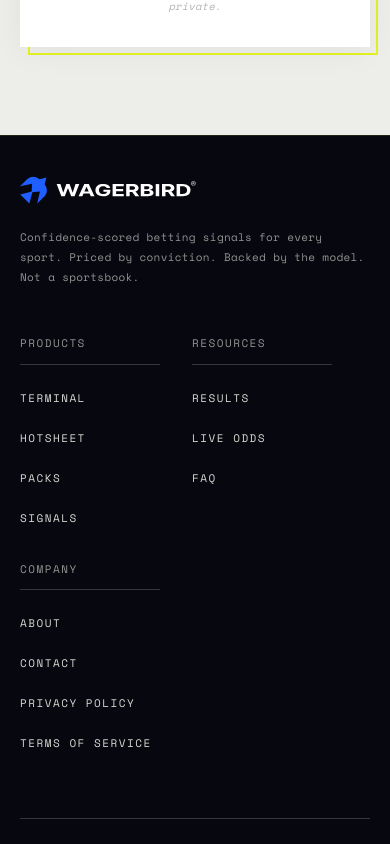
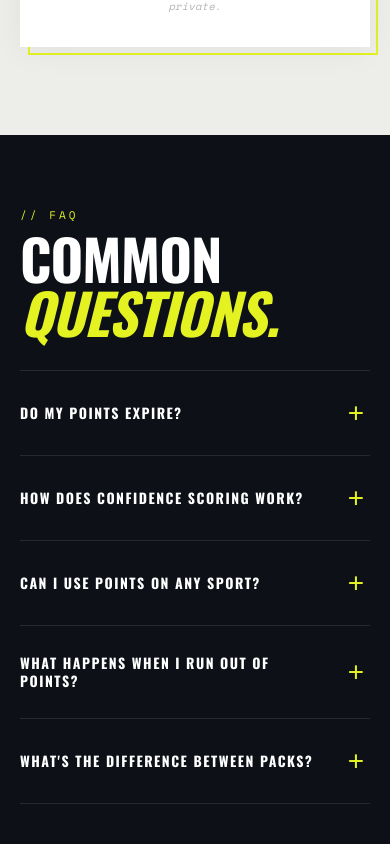
Before and after one commit to kendevops/wagerbird-app, a Next.js app: page / in a window 390 px wide. Shown: the part 6700-7544 px from the top of the page. Built offline with nearby package versions, Linux system fonts and the light colour scheme; a web font is replaced by a local one.

Commit message:
Add FAQ component with expandable items and smooth animations

```diff
--- a/app/globals.css
+++ b/app/globals.css
@@ -882,6 +882,142 @@ body {
   }
 }
 
+/* ─── FAQ Section ─────────────────────────────────── */
+.faq-section {
+  background: #0D1117;
+  padding: 96px 0 112px;
+}
+
+.faq-container {
+  max-width: 900px;
+  margin: 0 auto;
+  padding: 0 64px;
+  display: flex;
+  flex-direction: column;
+  gap: 56px;
+}
+
+@media (max-width: 768px) {
+  .faq-container {
+    padding: 0 32px;
+    gap: 40px;
+  }
+}
+
+@media (max-width: 480px) {
+  .faq-section {
+    padding: 72px 0 88px;
+  }
+  .faq-container {
+    padding: 0 20px;
+    gap: 32px;
+  }
+}
+
+/* Header */
+.faq-header {
+  display: flex;
+  flex-direction: column;
+  gap: 8px;
+}
+
+.faq-label {
+  font-family: var(--font-space-mono), monospace;
+  font-size: 11px;
+  font-weight: 400;
+  letter-spacing: 3px;
+  text-transform: uppercase;
+  color: var(--color-yellow);
+}
+
+.faq-heading {
+  font-family: var(--font-oswald), sans-serif;
+  font-size: clamp(56px, 9vw, 100px);
+  font-weight: 700;
+  line-height: 0.95;
+  text-transform: uppercase;
+  color: #fff;
+  margin: 0;
+  letter-spacing: -1px;
+}
+
+.faq-heading-accent {
+  font-style: italic;
+  color: var(--color-yellow);
+}
+
+/* FAQ List */
+.faq-list {
+  display: flex;
+  flex-direction: column;
+}
+
+/* FAQ Item */
+.faq-item {
+  border-top: 1px solid rgba(255, 255, 255, 0.1);
+}
+
+.faq-item:last-child {
+  border-bottom: 1px solid rgba(255, 255, 255, 0.1);
+}
+
+.faq-item-trigger {
+  width: 100%;
+  display: flex;
+  align-items: center;
+  justify-content: space-between;
+  gap: 24px;
+  padding: 28px 0;
+  background: none;
+  border: none;
+  cursor: pointer;
+  text-align: left;
+}
+
+.faq-item-question {
+  font-family: var(--font-oswald), sans-serif;
+  font-size: clamp(14px, 2vw, 17px);
+  font-weight: 700;
+  text-transform: uppercase;
+  letter-spacing: 1.5px;
+  color: #fff;
+  line-height: 1.3;
+  transition: color 0.18s;
+}
+
+.faq-item--open .faq-item-question {
+  color: var(--color-yellow);
+}
+
+.faq-item-icon {
+  display: flex;
+  align-items: center;
+  justify-content: center;
+  flex-shrink: 0;
+  font-size: 28px;
+  font-weight: 300;
+  line-height: 1;
+  color: var(--color-yellow);
+  width: 28px;
+  height: 28px;
+}
+
+/* Expanded answer */
+.faq-item-body {
+  overflow: hidden;
+}
+
+.faq-item-answer {
+  font-family: var(--font-space-mono), monospace;
+  font-size: 13px;
+  font-weight: 400;
+  line-height: 1.9;
+  color: rgba(240, 240, 232, 0.5);
+  margin: 0;
+  padding: 0 48px 28px 0;
+  max-width: 680px;
+}
+
 /* ─── Email Capture Section ───────────────────────── */
 .email-capture-section {
   background: #EDEEE9;
--- a/app/page.tsx
+++ b/app/page.tsx
@@ -5,6 +5,7 @@ import Packs from "@/components/Packs";
 import HowItWorks from "@/components/HowItWorks";
 import Hotsheet from "@/components/Hotsheet";
 import EmailCapture from "@/components/EmailCapture";
+import Faq from "@/components/Faq";
 
 export default function Home() {
   return (
@@ -16,6 +17,7 @@ export default function Home() {
       <HowItWorks />
       <Hotsheet />
       <EmailCapture />
+      <Faq />
     </main>
   );
 }
--- /dev/null
+++ b/components/Faq.tsx
@@ -0,0 +1,52 @@
+import FaqItem from "./FaqItem";
+
+const faqs = [
+  {
+    question: "Do my points expire?",
+    answer:
+      "No — your WagerBird points never expire. Once you earn or purchase points, they stay in your account until you use them. You can hold onto them for any upcoming game or season without worry.",
+  },
+  {
+    question: "How does confidence scoring work?",
+    answer:
+      "Each signal is scored from 1–100 based on our model's certainty. A score above 85 means the model has very strong conviction in that pick — it accounts for line movement, historical matchup data, and current form. Lower scores don't mean skip, they just mean bet smaller.",
+  },
+  {
+    question: "Can I use points on any sport?",
+    answer:
+      "Yes. Points work across all sports we cover — NFL, NBA, MLB, NHL, and more. There's no sport-specific point pool. Whatever's in your account is available for any signal you unlock.",
+  },
+  {
+    question: "What happens when I run out of points?",
+    answer:
+      "You can top up anytime by purchasing a new pack. If you run out mid-day, free daily signals are always available at no cost. You'll never be completely locked out — we always surface a few high-confidence picks for free members.",
+  },
+  {
+    question: "What's the difference between packs?",
+    answer:
+      "Packs vary by point volume and unlock level. Starter packs give you enough to try a handful of premium picks. Pro packs unlock the full signal feed with priority access to high-confidence plays. The Hotsheet subscription is separate — it delivers picks directly to your phone every morning before game time.",
+  },
+];
+
+export default function Faq() {
+  return (
+    <section className="faq-section">
+      <div className="faq-container">
+        <div className="faq-header">
+          <span className="faq-label">// FAQ</span>
+          <h2 className="faq-heading">
+            Common
+            <br />
+            <em className="faq-heading-accent">Questions.</em>
+          </h2>
+        </div>
+
+        <div className="faq-list">
+          {faqs.map((item) => (
+            <FaqItem key={item.question} question={item.question} answer={item.answer} />
+          ))}
+        </div>
+      </div>
+    </section>
+  );
+}
--- /dev/null
+++ b/components/FaqItem.tsx
@@ -0,0 +1,48 @@
+"use client";
+
+import { useState } from "react";
+import { motion, AnimatePresence } from "framer-motion";
+
+interface FaqItemProps {
+  question: string;
+  answer: string;
+}
+
+export default function FaqItem({ question, answer }: FaqItemProps) {
+  const [open, setOpen] = useState(false);
+
+  return (
+    <div className={`faq-item${open ? " faq-item--open" : ""}`}>
+      <button
+        className="faq-item-trigger"
+        onClick={() => setOpen((prev) => !prev)}
+        aria-expanded={open}
+      >
+        <span className="faq-item-question">{question}</span>
+        <motion.span
+          className="faq-item-icon"
+          animate={{ rotate: open ? 45 : 0 }}
+          transition={{ duration: 0.25, ease: "easeInOut" }}
+          aria-hidden="true"
+        >
+          +
+        </motion.span>
+      </button>
+
+      <AnimatePresence initial={false}>
+        {open && (
+          <motion.div
+            className="faq-item-body"
+            key="body"
+            initial={{ height: 0, opacity: 0 }}
+            animate={{ height: "auto", opacity: 1 }}
+            exit={{ height: 0, opacity: 0 }}
+            transition={{ duration: 0.32, ease: [0.4, 0, 0.2, 1] }}
+          >
+            <p className="faq-item-answer">{answer}</p>
+          </motion.div>
+        )}
+      </AnimatePresence>
+    </div>
+  );
+}
```
